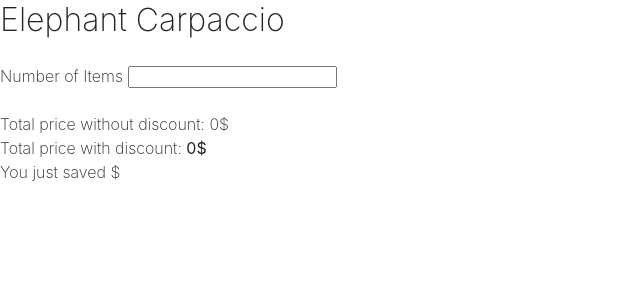
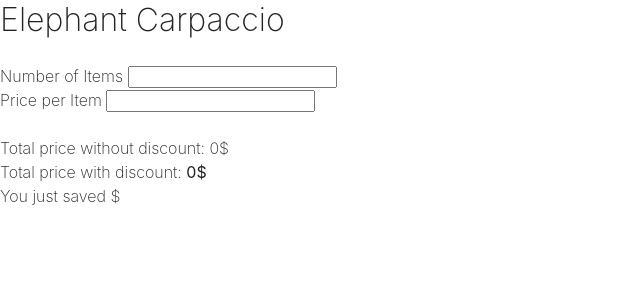
Before and after one commit to superzadeh/elephant-carpaccio, a Next.js app: page / in a window 1280 px wide. Shown: the top 300 px of the page, without its empty margins (0-640 px from the left). Built offline with nearby package versions, Linux system fonts and the light colour scheme.

Commit message:
price per item with input

```diff
--- a/pages/index.js
+++ b/pages/index.js
@@ -20,35 +20,50 @@ const applyDiscount = totalAmount => {
 }
 
 export default class home extends Component {
-  constructor(props) {
+  constructor (props) {
     super(props)
     this.state = {
-      priceDiscounted: '0',
-      priceWithoutDiscount: '0'
+      priceDiscounted: 0,
+      priceWithoutDiscount: 0,
+      price: 100
     }
     this.handleQuantityChange = this.handleQuantityChange.bind(this)
   }
 
-  handleQuantityChange(event) {
-    const quantity = event.target.value
-    const amount = quantity * price
+  handleQuantityChange (event) {
+    const quantity = this.quantity.value
+    const amount = quantity * this.price.value
     const discounted = applyDiscount(amount)
-    const saving =  amount - discounted
+    const saving = amount - discounted
     this.setState({
       priceDiscounted: discounted,
       priceWithoutDiscount: amount,
-      saving,
+      saving
     })
   }
-  render() {
+  render () {
     const { priceDiscounted, priceWithoutDiscount, saving } = this.state
     return (
-      <div className="container">
+      <div className='container'>
         <h1>Elephant Carpaccio</h1>
         <br />
-        <label htmlFor="quantity">Number of Items</label>
+        <label htmlFor='quantity'>Number of Items</label>
         &nbsp;
-        <input name="quantity" type="text" onChange={this.handleQuantityChange} />
+        <input
+          name='quantity'
+          type='text'
+          onChange={this.handleQuantityChange}
+          ref={c => (this.quantity = c)}
+        />
+        <br />
+        <label htmlFor='price'>Price per Item</label>
+        &nbsp;
+        <input
+          name='price'
+          type='text'
+          onChange={this.handleQuantityChange}
+          ref={c => (this.price = c)}
+        />
         <br />
         <br />
         <div>Total price without discount: {priceWithoutDiscount}$</div>
```
